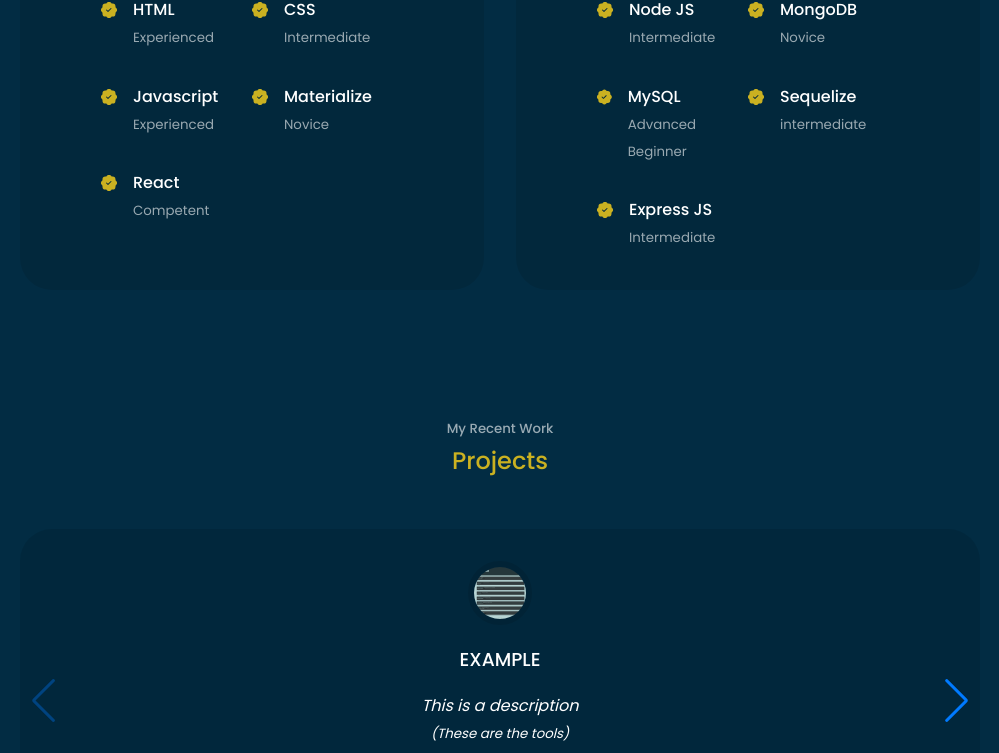
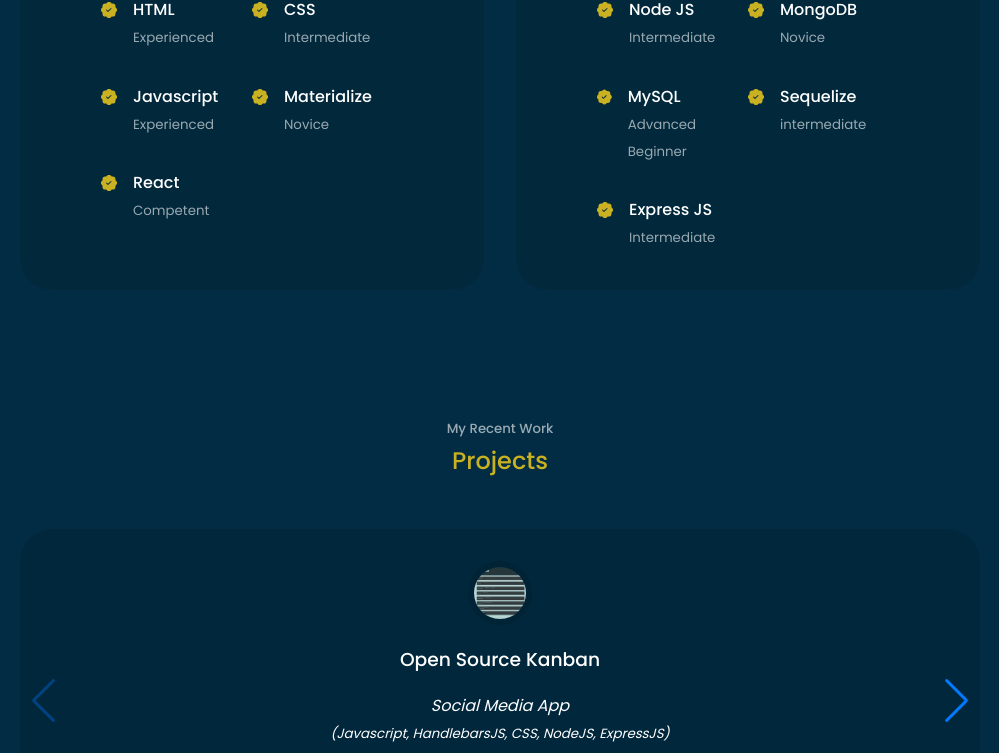
Before and after one commit to AdrianHenry15/Portfolio, a React (Create React App) app: page / in a window 1280 px wide. Shown: the part 1990-2743 px from the top of the page, without its empty margins (140-1139 px from the left). Built offline with nearby package versions, Linux system fonts and the light colour scheme.

Commit message:
projects added

```diff
--- a/src/components/Portfolio/Portfolio.jsx
+++ b/src/components/Portfolio/Portfolio.jsx
@@ -4,7 +4,6 @@
 import IMG2 from '../../assets/Images/port-2.png';
 import IMG3 from '../../assets/Images/port-3.png';
 import IMG4 from '../../assets/Images/port-4.png';
-import IMG5 from '../../assets/Images/port-5.png';
 import IMG6 from '../../assets/Images/port-6.png';
 
 // import Swiper core and required modules
@@ -22,56 +21,47 @@
   {
     id: 1,
     image: IMG1,
-    title: 'EXAMPLE',
-    description: 'This is a description',
-    tools: '(These are the tools)',
-    github: 'https://github.com',
-    demo: 'https://github.com'
+    title: 'Open Source Kanban',
+    description: 'Social Media App',
+    tools: '(Javascript, HandlebarsJS, CSS, NodeJS, ExpressJS)',
+    github: 'https://github.com/AdrianHenry15/Group-Project-2',
+    demo: 'https://oskdb.herokuapp.com/'
   },
   {
     id: 2,
     image: IMG2,
-    title: 'EXAMPLE',
-    description: 'This is a description',
-    tools: '(These are the tools)',
-    github: 'https://github.com',
-    demo: 'https://github.com'
+    title: 'GitPokemon',
+    description: 'Connect Your Github with a Pokemon',
+    tools: '(Javascript, HTML, CSS, jQuery)',
+    github: 'https://github.com/AdrianHenry15/Pokemon-App',
+    demo: 'https://adrianhenry15.github.io/Pokemon-App/'
   },
   {
     id: 3,
     image: IMG3,
-    title: 'EXAMPLE',
-    description: 'This is a description',
-    tools: '(These are the tools)',
-    github: 'https://github.com',
-    demo: 'https://github.com'
+    title: 'Taskinator',
+    description: 'A Task Tracker App',
+    tools: '(Javascript, CSS, HTML, Web Storage API)',
+    github: 'https://github.com/AdrianHenry15/Taskinator-Website',
+    demo: 'https://adrianhenry15.github.io/Taskinator-Website/'
   },
   {
     id: 4,
     image: IMG4,
-    title: 'EXAMPLE',
-    description: 'This is a description',
-    tools: '(These are the tools)',
-    github: 'https://github.com',
-    demo: 'https://github.com'
+    title: 'Task Master Pro',
+    description: 'A Task Creation Application',
+    tools: '(Javascript, HTML, CSS, jQuery)',
+    github: 'https://github.com/AdrianHenry15/Task-Master-Pro-App',
+    demo: 'https://adrianhenry15.github.io/Task-Master-Pro-App/'
   },
   {
     id: 5,
-    image: IMG5,
-    title: 'EXAMPLE',
-    description: 'This is a description',
-    tools: '(These are the tools)',
-    github: 'https://github.com',
-    demo: 'https://github.com'
-  },
-  {
-    id: 6,
     image: IMG6,
-    title: 'EXAMPLE',
-    description: 'This is a description',
-    tools: '(These are the tools)',
-    github: 'https://github.com',
-    demo: 'https://github.com'
+    title: 'Git Book',
+    description: 'Open Source Project Finder App',
+    tools: '(Javascript, HTML, CSS)',
+    github: 'https://github.com/AdrianHenry15/Git-Book',
+    demo: 'https://adrianhenry15.github.io/Git-Book/'
   }
 ];
 
```
